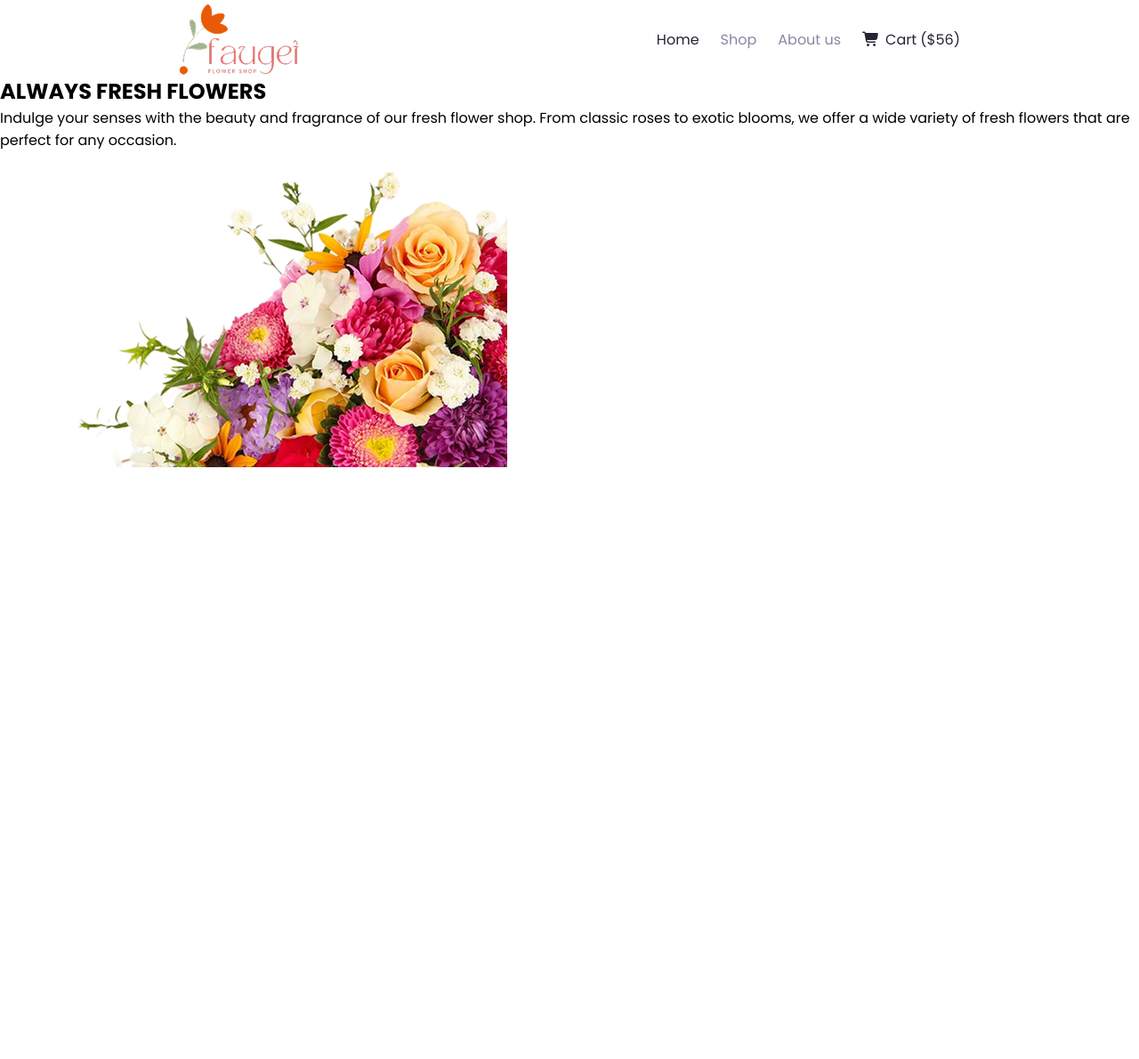
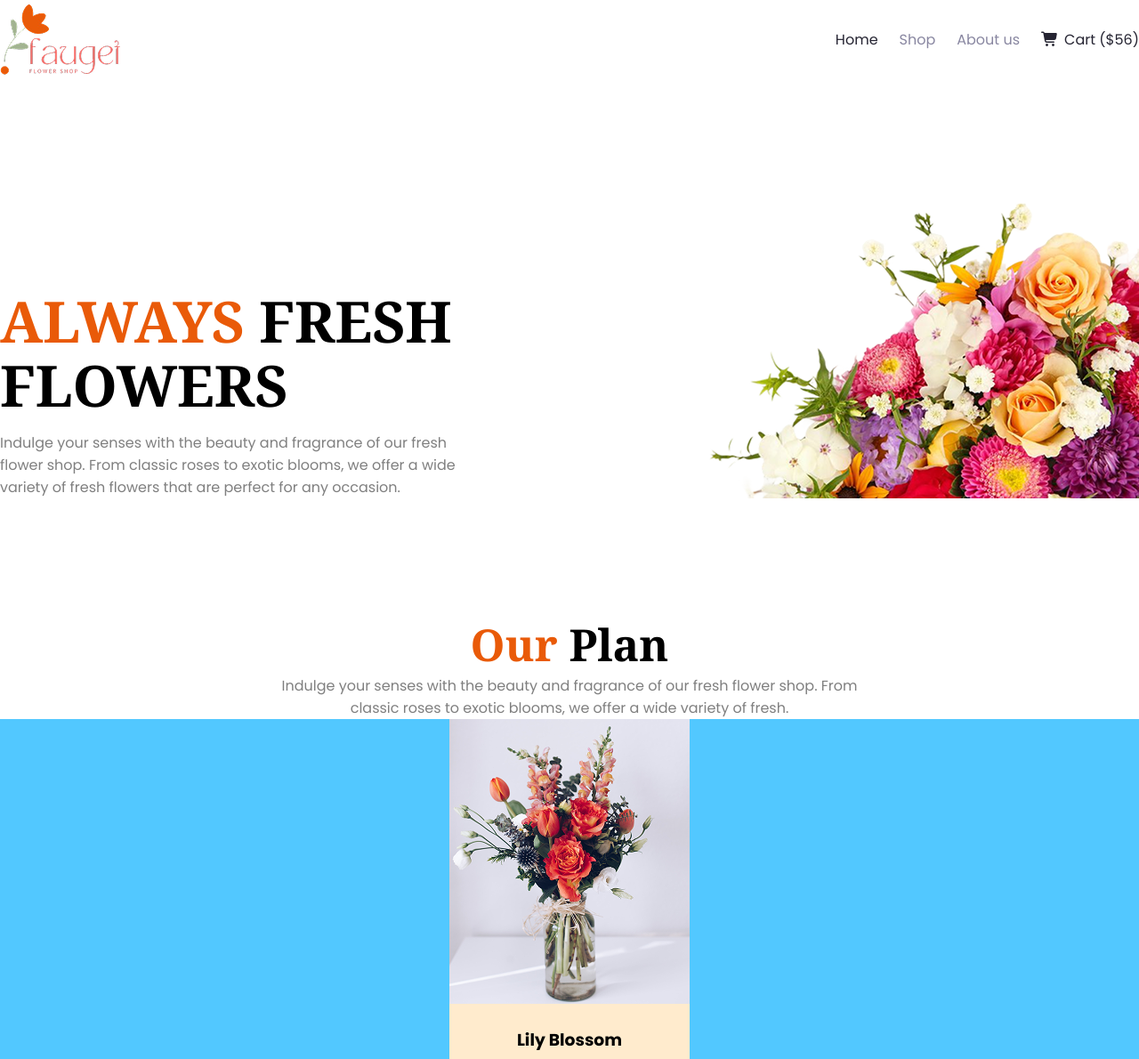
Before and after one commit to mobinkhanweb/flower-responsive-a02, a plain HTML site: page index.html in a window 1280 px wide. Shown: the part 27-1217 px from the top of the page at 89% size. Before the commit the page ends 800 px from the top, so only its background shows below. Drawn offline with Linux system fonts and the light colour scheme.

Commit message:
added the cards

```diff
--- a/index.html
+++ b/index.html
@@ -5,7 +5,12 @@
     <meta charset="UTF-8">
     <meta name="viewport" content="width=device-width, initial-scale=1.0">
     <title>faugei flower shop</title>
-    <link rel="stylesheet" href="https://cdnjs.cloudflare.com/ajax/libs/font-awesome/7.0.0/css/all.min.css" integrity="sha512-DxV+EoADOkOygM4IR9yXP8Sb2qwgidEmeqAEmDKIOfPRQZOWbXCzLC6vjbZyy0vPisbH2SyW27+ddLVCN+OMzQ==" crossorigin="anonymous" referrerpolicy="no-referrer" />
+    <link rel="stylesheet" href="https://cdnjs.cloudflare.com/ajax/libs/font-awesome/7.0.0/css/all.min.css"
+        integrity="sha512-DxV+EoADOkOygM4IR9yXP8Sb2qwgidEmeqAEmDKIOfPRQZOWbXCzLC6vjbZyy0vPisbH2SyW27+ddLVCN+OMzQ=="
+        crossorigin="anonymous" referrerpolicy="no-referrer" />
+    <style>
+        @import url('https://fonts.googleapis.com/css2?family=Noto+Serif:ital,wght@0,100..900;1,100..900&display=swap');
+    </style>
     <style>
         @import url('https://fonts.googleapis.com/css2?family=Poppins:ital,wght@0,100;0,200;0,300;0,400;0,500;0,600;0,700;0,800;0,900;1,100;1,200;1,300;1,400;1,500;1,600;1,700;1,800;1,900&display=swap');
     </style>
@@ -14,7 +19,8 @@
 
 <body>
     <header>
-        <nav class="nav-bar display-flex">
+        <!-- Nav Bar -->
+        <nav class="nav-bar display-flex container">
             <div class="brand-logo">
                 <img src="./assets/logo.png" alt="">
             </div>
@@ -24,20 +30,84 @@
                 <div class="nav-item"><a href="">About us</a></div>
                 <div class="cart-part bold-nav">
                     <i class="fa-solid fa-cart-shopping"></i>
-                <div class="nav-item"><a href=""><span class="bold-nav">Cart</span></a> <span class="cart-price">($56)</span></div>
+                    <div class="nav-item"><a href=""><span class="bold-nav">Cart</span></a> <span
+                            class="cart-price">($56)</span></div>
                 </div>
             </div>
         </nav>
-        <section class="banner">
+        <!-- Hero Banner -->
+        <div class="display-flex">
+            <section class="banner display-flex container">
                 <div class="banner-left">
-                <h1>ALWAYS <span>FRESH FLOWERS</span></h1>
-                <p>Indulge your senses with the beauty and fragrance of our fresh flower shop. From classic roses to exotic blooms, we offer a wide variety of fresh flowers that are perfect for any occasion. </p>
+                    <h1 class="noto">ALWAYS <span class="noto h1-color">FRESH FLOWERS</span></h1>
+                    <p class="description">Indulge your senses with the beauty and fragrance of our fresh flower shop. From classic roses to
+                        exotic blooms, we offer a wide variety of fresh flowers that are perfect for any occasion. </p>
                 </div>
                 <div class="banner-right">
                     <img src="./assets/hero-flower.png" alt="">
                 </div>
             </section>
+        </div>
     </header>
+
+    <!-- Main Section -->
+    <section class="container">
+        <div class="top-part">
+            <h2 class="noto"><span class="h2-color noto">Our</span> Plan</h2>
+            <p class="description">Indulge your senses with the beauty and fragrance of our fresh flower shop. From classic roses to exotic blooms, we offer a wide variety of fresh.</p>
+        </div>
+        <div class="card-container">
+                <div class="card">
+                    <img src="./assets/sample-flower-image.png" alt="">
+                    <h3>Lily Blossom</h3>
+                    <h2>20 USD</h2>
+                    <button class="btn"> Add to Card</button>
+                </div>
+                <div class="card">
+                    <img src="./assets/sample-flower-image.png" alt="">
+                    <h3>Lily Blossom</h3>
+                    <h2>20 USD</h2>
+                    <button class="btn"> Add to Card</button>
+                </div>
+                <div class="card">
+                    <img src="./assets/sample-flower-image.png" alt="">
+                    <h3>Lily Blossom</h3>
+                    <h2>20 USD</h2>
+                    <button class="btn"> Add to Card</button>
+                </div>
+                <div class="card">
+                    <img src="./assets/sample-flower-image.png" alt="">
+                    <h3>Lily Blossom</h3>
+                    <h2>20 USD</h2>
+                    <button class="btn"> Add to Card</button>
+                </div>
+                <div class="card">
+                    <img src="./assets/sample-flower-image.png" alt="">
+                    <h3>Lily Blossom</h3>
+                    <h2>20 USD</h2>
+                    <button class="btn"> Add to Card</button>
+                </div>
+                <div class="card">
+                    <img src="./assets/sample-flower-image.png" alt="">
+                    <h3>Lily Blossom</h3>
+                    <h2>20 USD</h2>
+                    <button class="btn"> Add to Card</button>
+                </div>
+                <div class="card">
+                    <img src="./assets/sample-flower-image.png" alt="">
+                    <h3>Lily Blossom</h3>
+                    <h2>20 USD</h2>
+                    <button class="btn"> Add to Card</button>
+                </div>
+                <div class="card">
+                    <img src="./assets/sample-flower-image.png" alt="">
+                    <h3>Lily Blossom</h3>
+                    <h2>20 USD</h2>
+                    <button class="btn"> Add to Card</button>
+                </div>
+        </div>
+    </section>
+
 </body>
 
 </html>
--- a/style.css/style.css
+++ b/style.css/style.css
@@ -2,7 +2,6 @@
     box-sizing: border-box;
     margin:0 auto;
     padding: 0;
-    max-width: 1280px;
     font-family: "Poppins", sans-serif;
 }
 
@@ -10,21 +9,48 @@
 .display-flex{
     display: flex;
 }
-
+.container{
+    max-width: 1280px;
+    margin:0 auto;
+}
+.noto{
+    font-family: "Noto Serif", serif;
+}
+.description{
+    color: rgba(0, 0, 0, 0.5);
+    width: 75%;
+    margin: 0;
+}
+.h2-color{
+    color: rgba(233, 90, 8, 1);
+}
+.btn{
+    background-color: rgba(233, 90, 8, 1);
+    width: 270px;
+    height: 50px;
+    color: white;
+    border: none;
+    margin-top: 20px;
+}
 /* nav Style */
 .brand-logo{
     width: 135px;
     height: 82px;
+    margin: 0;
 }
 .nav-bar{
     align-items: center;
     justify-content: space-between;
     margin-top: 30px;
+    max-width: 1280px;
+    margin-bottom: 120px;
 }
 .nav-items{
     padding-top: 22px;
     padding-bottom: 22px;
     gap: 24px;
+    margin: 0;
+    padding: 0;
 }
 .cart-part{
     display: flex;
@@ -38,3 +64,54 @@
 .bold-nav{
     color: rgba(37, 36, 50, 1);
 }
+
+/* hero banner */
+.banner{
+    align-items: end;
+    justify-content: space-between;
+    margin-bottom: 130px;
+}
+.banner h1{
+    font-size: 4rem;
+    color: rgba(233, 90, 8, 1);
+    width: 75%;
+    margin: 0;
+    line-height: 4.5rem;
+    margin-bottom: 16px;
+}
+.h1-color{
+    color: rgba(0, 0, 0, 1);
+}
+.banner-right img{
+    display: block;
+}
+
+
+/* Card Section */
+.top-part{
+    text-align: center;
+    justify-content: center;
+}
+.top-part p{
+    text-align: center;
+    max-width: 55%;
+    margin: auto;
+}
+.top-part h2{
+    font-size: 3.1rem;
+}
+
+/* card */
+.card-container{
+    background-color: rgb(82, 200, 255);
+}
+.card{
+    background-color: blanchedalmond;
+    width: 270px;
+    height: 485px;
+    text-align: center;
+    height: fit-content;
+}
+.card img{
+    margin-bottom: 16px;
+}
```
Lines whose indentation alone changed are shown as unchanged.
